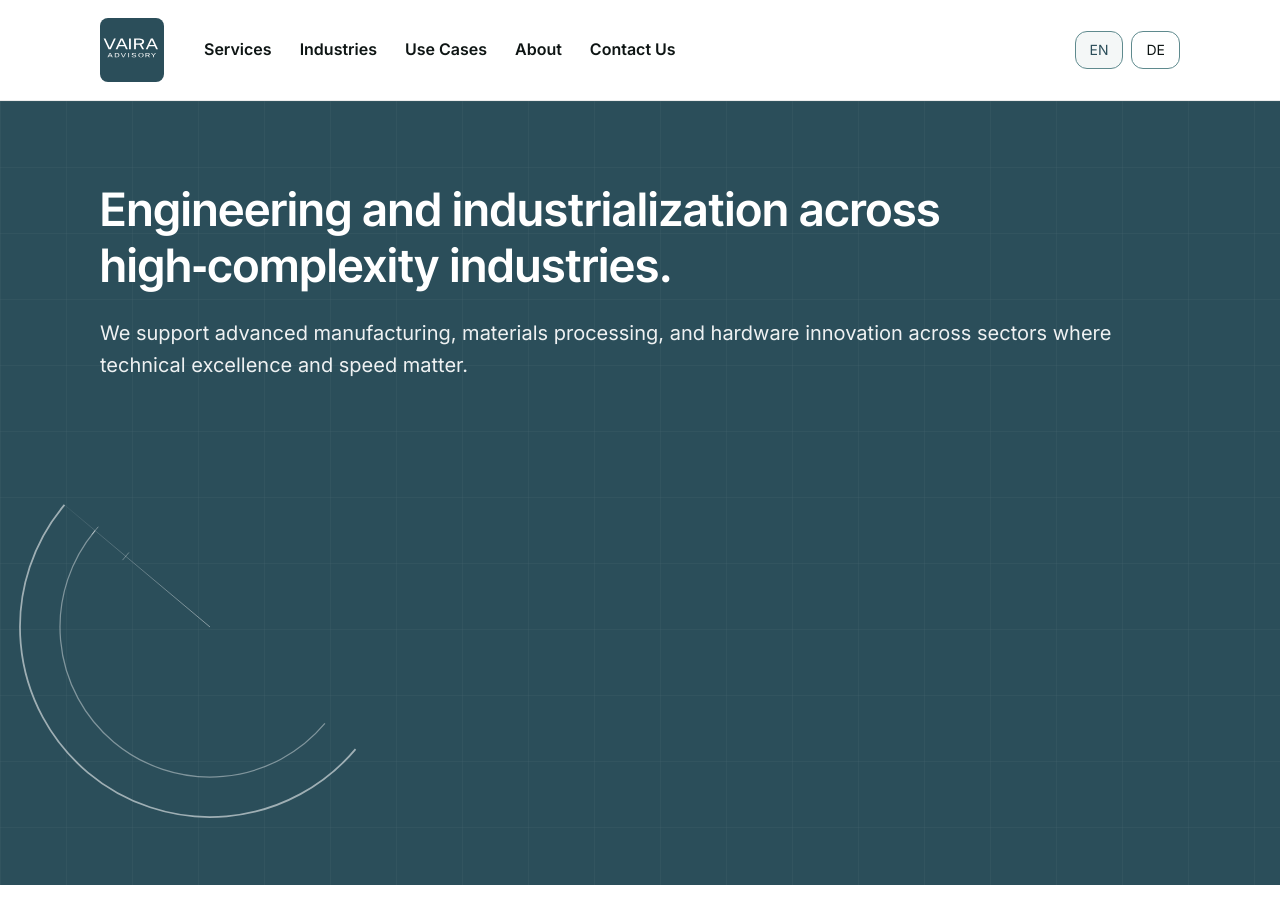
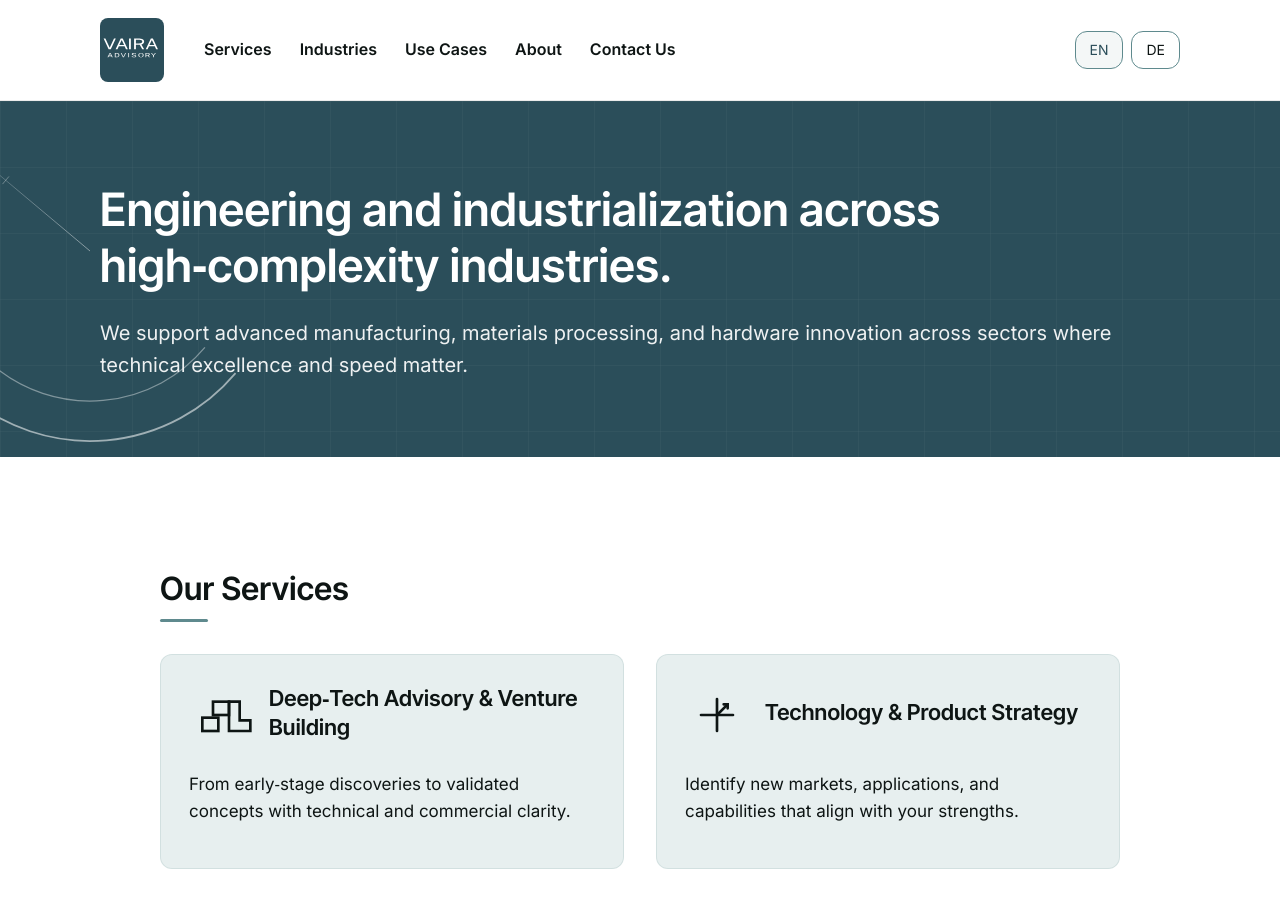
Before and after one commit to raphaelheeb/vaira-advisory, a Jekyll site: the page built from services/index.html, in a window 1280 px wide and 900 px high. Built offline with Jekyll 4.4.1, drawn with Linux system fonts in a browser that asks for light colours.

Commit message:
Update index.html

```diff
--- a/services/index.html
+++ b/services/index.html
@@ -17,8 +17,8 @@
     </p>
   </div>
 
-  <div class="cad-hero-shape">
-    <!-- Existing hero SVG preserved exactly -->
+ <div class="cad-hero-shape"
+     style="top:-60px; left:-120px; right:auto; bottom:auto; position:absolute;">
     <svg width="420" height="420" viewBox="0 0 420 420" fill="none" xmlns="http://www.w3.org/2000/svg">
       <defs>
         <linearGradient id="radialFade" x1="210" y1="210" x2="400" y2="210" gradientUnits="userSpaceOnUse">
```
